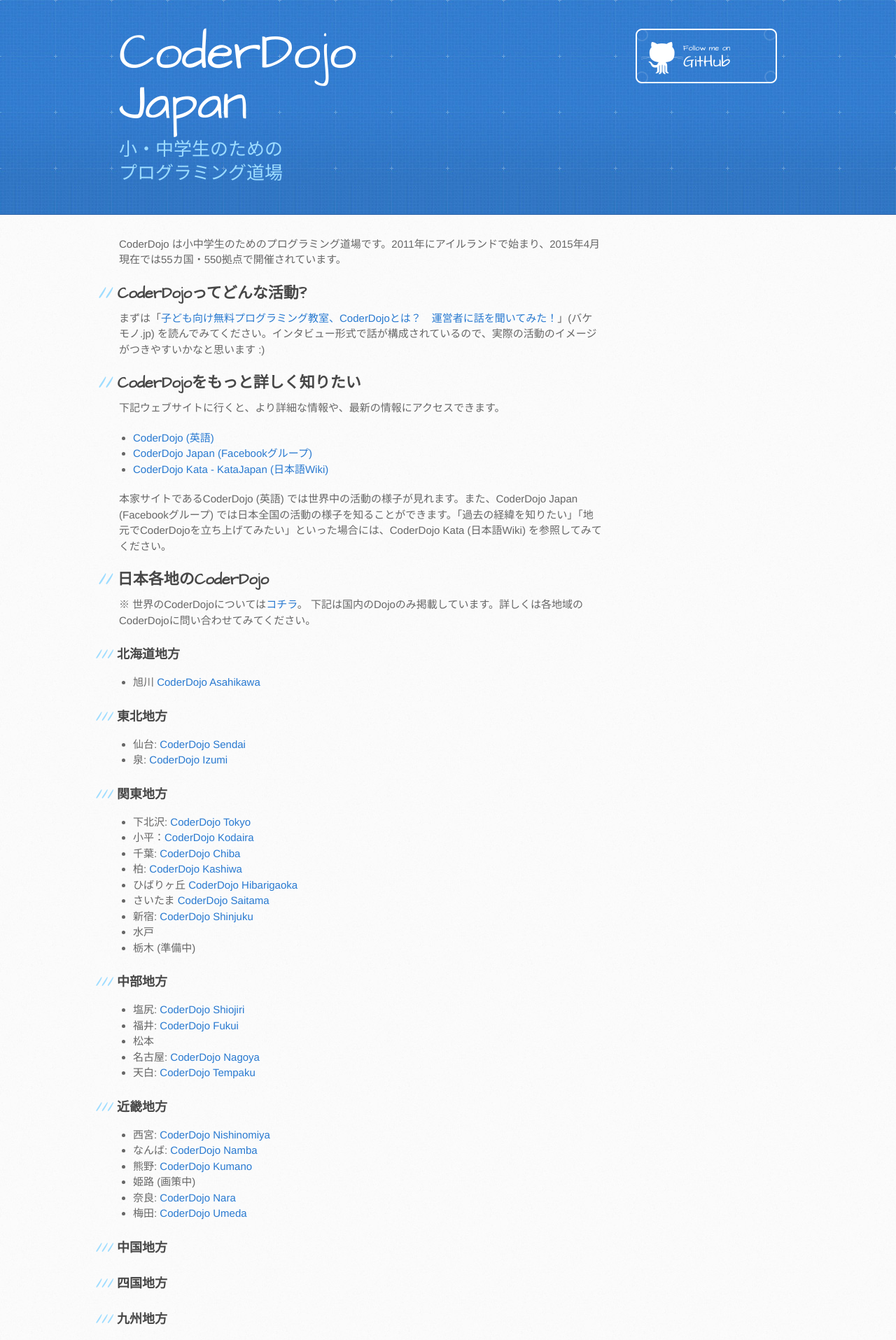
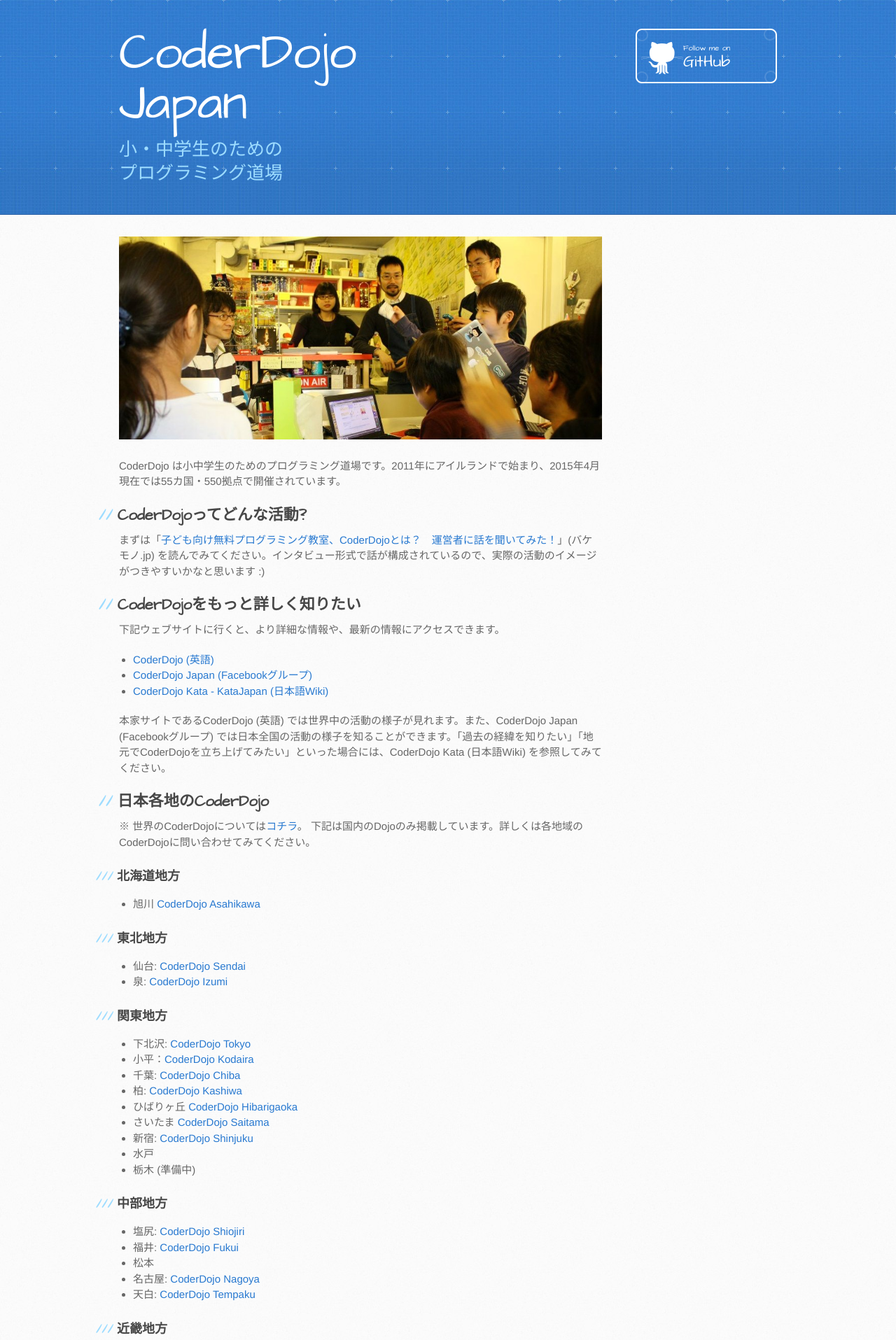
Before and after one commit to coderdojo-japan/coderdojo-japan.github.io, a Jekyll site: the page built from index.md, in a window 1280 px wide. Shown: the top 1915 px of the page at 70% size. Built offline with Jekyll 4.4.1, drawn with Linux system fonts in a browser that asks for light colours; Markdown is read by kramdown in place of the engine named in the settings.

Commit message:
Add cover photo to the top page

```diff
--- a/index.md
+++ b/index.md
@@ -4,6 +4,7 @@
 lang:   ja
 ---
 
+![Cover Photo](/img/coderdojo-japan_cover.jpg)
 
 CoderDojo は小中学生のためのプログラミング道場です。2011年にアイルランドで始まり、2015年4月現在では55カ国・550拠点で開催されています。
 
```
Also changed, not shown: img/coderdojo-japan_cover.jpg (added), img/coderdojo-japan_cover.png (added).
